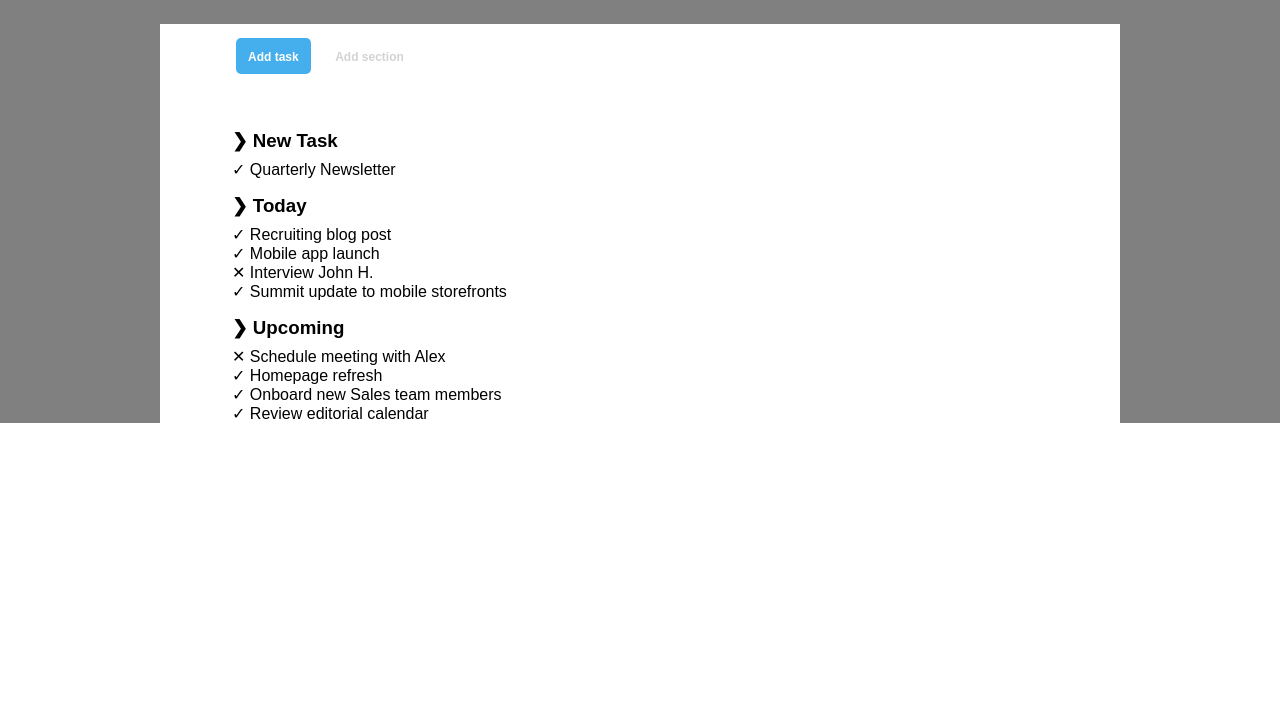
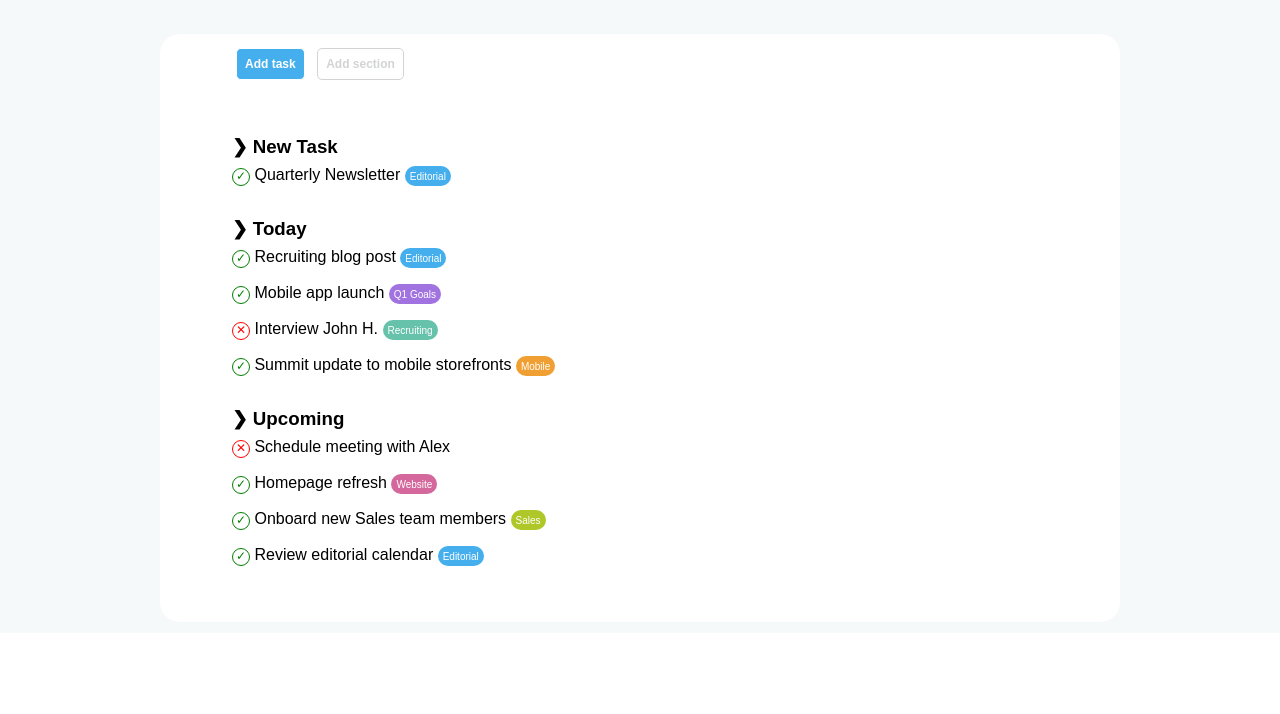
Before and after one commit to nicoargiolas/html-css-toboolist, a plain HTML site: page index.html in a window 1280 px wide. Shown: the part 86-800 px from the top of the page. Drawn offline with Linux system fonts and the light colour scheme.

Commit message:
Termine corpo pagina e modifiche varie

```diff
--- a/css/style.css
+++ b/css/style.css
@@ -12,6 +12,8 @@
     vertical-align: middle;
     padding-left: 20px;
     padding-top: 10px;
+    padding-bottom: 10px;
+
 
 }
 
@@ -23,14 +25,16 @@
 
 /* Proprietà corpo principale */
 main{
-    background-color: grey;   /* #F6F9FA */
+    background-color: #F6F9FA;
     padding-top: 10px;
+    padding-bottom: 1px;
 }
 
 .container1{
     width: 75%;
-    margin: 40px auto;
+    margin: 40px auto 10px;
     background-color: white;
+    border-radius: 20px;
 }
 
 .container2{
@@ -47,14 +51,15 @@ main{
 
 .btn {
     display: inline-block;
-    height: 36px;
+    height: 32px;
     width: auto;
     font-size: 12px;
     text-align: center;
     vertical-align: middle;
-    padding: 12px;
+    padding: 8px;
     margin: 4px;
     border-radius: 5px;
+    border: 1px solid;
 }
 
 .blue-btn{
@@ -69,7 +74,72 @@ main{
     border-color: #D1D4D2;
 }
 
+/* Proprietà liste */
+
+.list{
+    padding-bottom: 40px;
+}
+
 .title{
     padding-bottom: 8px;
     padding-top: 16px;
 }
+
+.checkbox{
+    font-size: 12px;
+    width: 18px;
+    height: 18px;
+    display: inline-block;
+    border: 1px solid;
+    text-align: center;
+    border-radius: 50%;
+}
+
+.true{
+    color: green;
+    border-color: green;
+}
+
+.false{
+    color: red;
+    border-color: red;
+}
+
+.list-item{
+    padding-bottom: 16px;
+}
+
+.colored-box {
+    display: inline-block;
+    width: auto;
+    height: 20px;
+    font-size: 10px;
+    color: white;
+    text-align: center;
+    padding: 5px;
+    border-radius: 10px;
+}
+
+.editorial{
+    background-color: #45AFED;
+}
+
+.q1-goals{
+    background-color: #A073E1;
+}
+
+.recruiting{
+    background-color: #67C2AC;
+}
+
+.mobile{
+    background-color: #F09F33;
+}
+
+.website{
+    background-color: #D4689C;
+}
+
+.sales{
+    background-color: #AFC728;
+}
--- a/index.html
+++ b/index.html
@@ -20,35 +20,63 @@
         <div class="container1">
             <div class="container2">
                 <!-- Tasti -->
+                 <!-- Non sono riuscito a formattarli bene usando il tag <button> -->
                 <section class="buttons">
                     <span class="btn blue-btn"> <strong> Add task </strong></span>
                     <span class="btn white-btn"> <strong> Add section </strong> </span>
                 </section>
                 <!-- Elenchi con spunte e dettagli -->
-                <article>
+                <article class="list">
                     <section>
+                        <!-- Per i titoli non ho trovato il giusto entity code -->
                         <h3 class="title"> &#10095; New Task </h3>
 
-                        <p> <span> &#10003; </span> Quarterly Newsletter </p>
+                        <p class="list-item">
+                            <span class="checkbox true"> &#10003; </span> Quarterly Newsletter
+                            <span class="colored-box editorial"> Editorial </span>
+                        </p>
                     </section>
 
                     <section>
                         <h3 class="title"> &#10095; Today </h3>
 
-                        <p> <span> &#10003; </span> Recruiting blog post </p>
-                        <p> <span> &#10003; </span> Mobile app launch </p>
-                        <p> <span> &#10005; </span> Interview John H. </p>
-                        <p> <span> &#10003; </span> Summit update to mobile storefronts </p>
+                        <p class="list-item">
+                            <span class="checkbox true"> &#10003; </span> Recruiting blog post
+                            <span class="colored-box editorial"> Editorial </span>
+                        </p>
+                        <p class="list-item">
+                            <span class="checkbox true"> &#10003; </span> Mobile app launch
+                            <span class="colored-box q1-goals"> Q1 Goals</span>
+                        </p>
+                        <p class="list-item">
+                            <span class="checkbox false"> &#10005; </span> Interview John H.
+                            <span class="colored-box recruiting"> Recruiting </span>
+                        </p>
+                        <p class="list-item">
+                            <span class="checkbox true"> &#10003; </span> Summit update to mobile storefronts
+                            <span class="colored-box mobile"> Mobile </span>
+                        </p>
                     </section>
 
 
                     <section>
                         <h3 class="title"> &#10095; Upcoming </h3>
 
-                        <p> <span> &#10005; </span> Schedule meeting with Alex </p>
-                        <p> <span> &#10003; </span> Homepage refresh </p>
-                        <p> <span> &#10003; </span> Onboard new Sales team members </p>
-                        <p> <span> &#10003; </span> Review editorial calendar </p>
+                        <p class="list-item">
+                            <span class="checkbox false"> &#10005; </span> Schedule meeting with Alex
+                        </p>
+                        <p class="list-item">
+                            <span class="checkbox true"> &#10003; </span> Homepage refresh
+                            <span class="colored-box website"> Website </span>
+                        </p>
+                        <p class="list-item">
+                            <span class="checkbox true"> &#10003; </span> Onboard new Sales team members
+                            <span class="colored-box sales"> Sales </span>
+                        </p>
+                        <p class="list-item">
+                            <span class="checkbox true"> &#10003; </span> Review editorial calendar
+                            <span class="colored-box editorial"> Editorial </span>
+                        </p>
                     </section>
 
                 </article>
```
